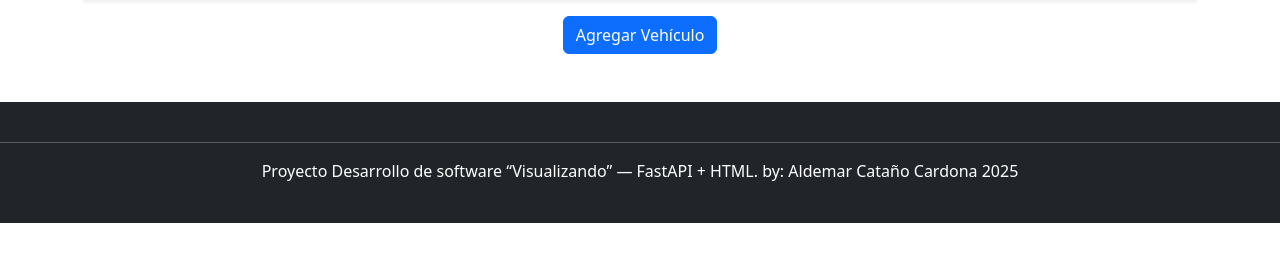
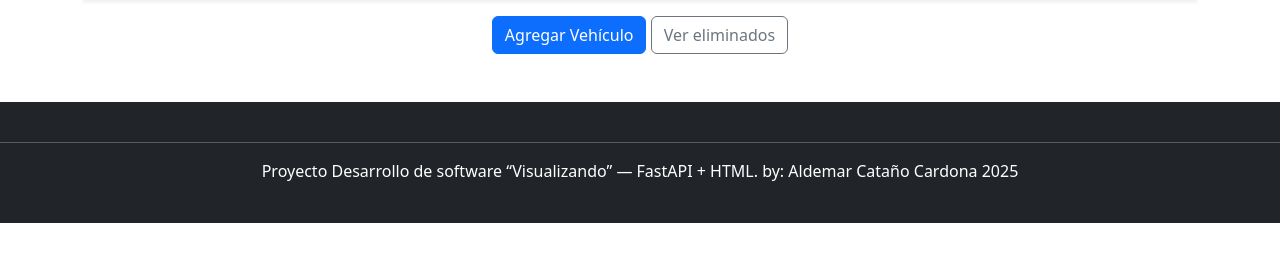
Before and after one commit to Aldemitar/vehiculos_electricos_aldemar, a FastAPI app: template templates/vehiculos_registro.html in a window 1280 px wide. Shown: the part 344-606 px from the top of the page. Run offline with FastAPI, Linux system fonts and the light colour scheme; the template is opened without the code that fills it, so the values that code supplies are empty; parts of the project's set-up code (start-up, migrations or seed data) failed here and were passed over.

Commit message:
Se agregó el botón para ver los vehículos que se han eliminado

```diff
--- a/templates/vehiculos_registro.html
+++ b/templates/vehiculos_registro.html
@@ -67,6 +67,9 @@
             <a href="/vehiculos/add" class="btn btn-primary">
                 <i class="bi bi-plus-lg"></i> Agregar Vehículo
             </a>
+            <a href="/vehiculos_eliminados" class="btn btn-outline-secondary">
+                <i class="bi bi-archive"></i> Ver eliminados
+            </a>
         </div>
     </div>
     <br>
```
